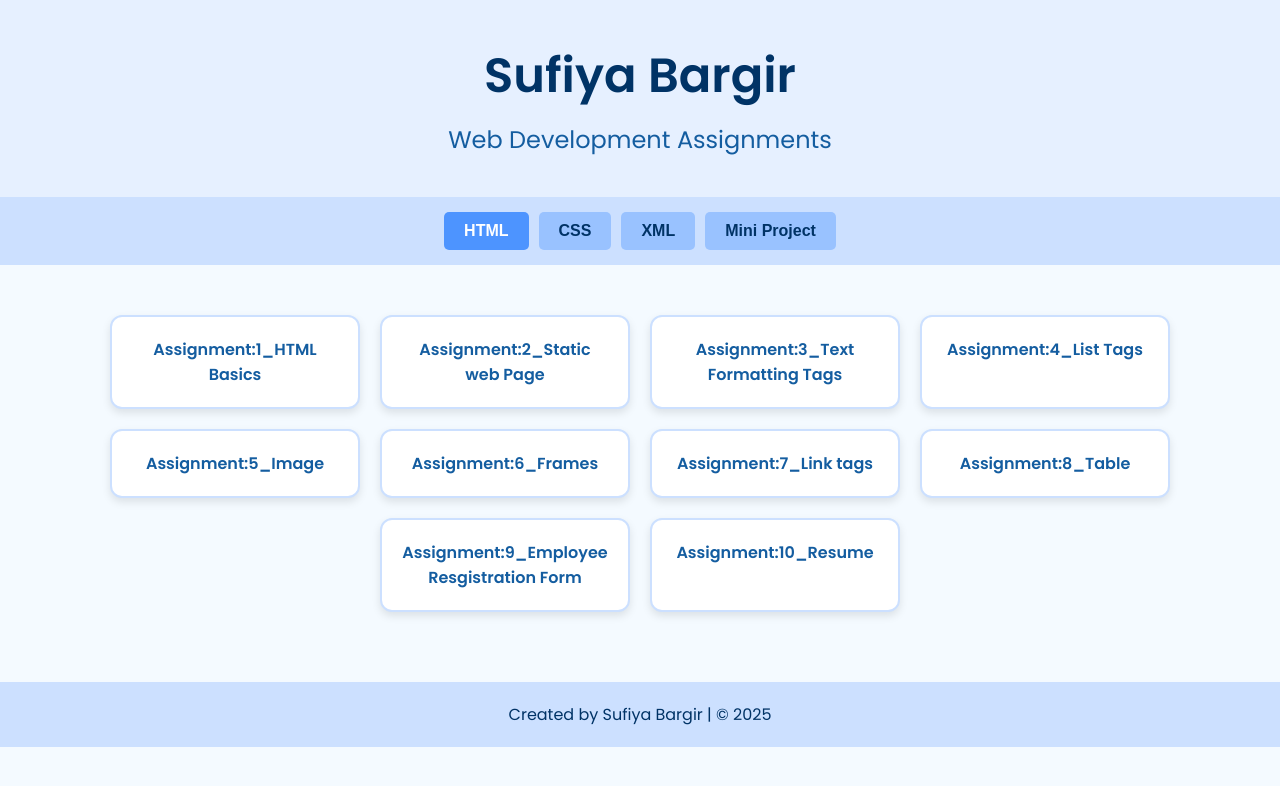
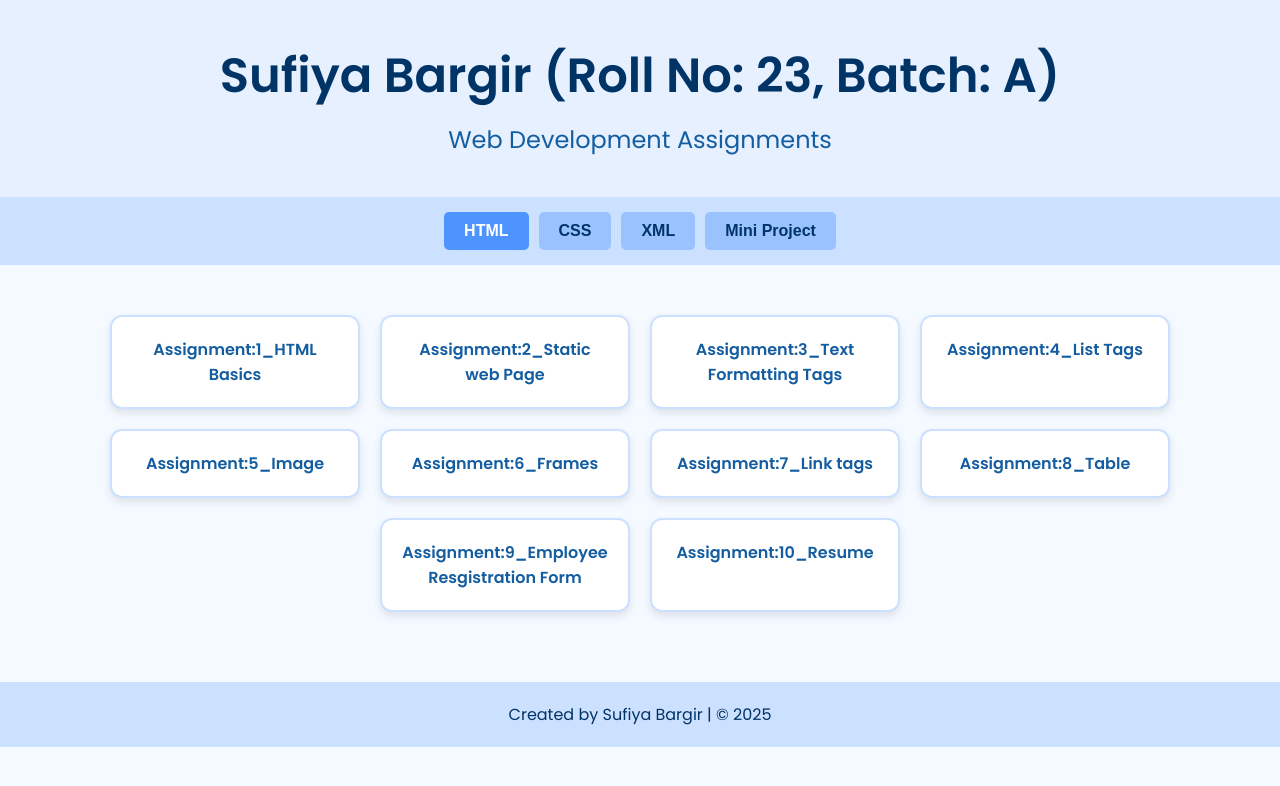
Before and after one commit to bargirsufiya/WebDevelopment, a plain HTML site: page index.html in a window 1280 px wide. Drawn offline with Linux system fonts and the light colour scheme.

Commit message:
rollno
rollno

```diff
--- a/index.html
+++ b/index.html
@@ -3,7 +3,7 @@
 <head>
   <meta charset="UTF-8" />
   <meta name="viewport" content="width=device-width, initial-scale=1.0"/>
-  <title>Sufiya Bargir - Web Development Assignments</title>
+  <title>Sufiya Bargir (Roll No: 23, Batch: A) - Web Development Assignments</title>
   <link href="https://fonts.googleapis.com/css2?family=Poppins:wght@400;600&display=swap" rel="stylesheet">
   <style>
     * {
@@ -112,7 +112,7 @@
 <body>
 
   <header>
-    <h1>Sufiya Bargir</h1>
+    <h1>Sufiya Bargir (Roll No: 23, Batch: A)</h1>
     <p>Web Development Assignments</p>
   </header>
 
@@ -154,13 +154,12 @@
       <div class="card"><a href="C:\Users\HP\Downloads\Web-Development-main (1)\Web-Development-main\XML_CSS\employees.xml">Assignment:2_Employee</a></div>
       <div class="card"><a href="C:\Users\HP\Downloads\Web-Development-main (1)\Web-Development-main\XML_CSS\Books.xml">Assignment:3_Books</a></div>
       <div class="card"><a href="C:\Users\HP\Downloads\Web-Development-main (1)\Web-Development-main\XML_CSS\library.xml">Assignment:4_Library</a></div>
-
     </div>
   </div>
 
   <div id="mini-project" class="tab-content">
     <div class="cards">
-            <div class="card"><a href=https://bargirsufiya.github.io/Portfolio/>My Portfolio</a></div>
+      <div class="card"><a href=https://bargirsufiya.github.io/Portfolio/>My Portfolio</a></div>
     </div>
   </div>
 
```
